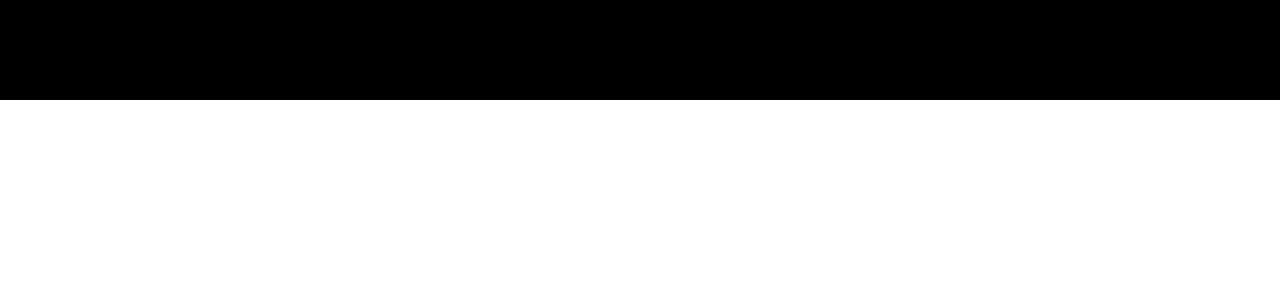
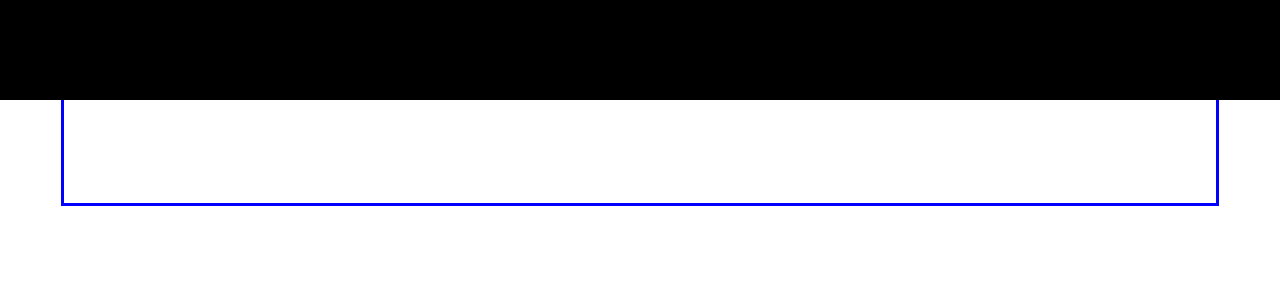
Before and after one commit to lioness3/Bar, a React (Create React App) app: page / in a window 1280 px wide. Shown: the top 300 px of the page. Built offline with nearby package versions, Linux system fonts and the light colour scheme.

Commit message:
add inventory component

```diff
--- a/src/components/App.js
+++ b/src/components/App.js
@@ -1,5 +1,6 @@
 import React from 'react';
 import Navigation from './Navigation.js';
+import Inventory from './Inventory.js';
 
 import './App.css';
 
@@ -7,6 +8,7 @@ function App() {
   return (
     <div>
       <Navigation/>
+      <Inventory/>
     </div>
   );
 }
--- /dev/null
+++ b/src/components/Inventory.js
@@ -0,0 +1,18 @@
+import React from 'react';
+
+
+function Inventory() {
+  const inventoryStyle = {
+border:'3px solid blue',
+height:'200px',
+width:'90vw',
+margin:'auto'
+  }
+  return (
+    <div style={inventoryStyle}>
+
+    </div>
+  );
+}
+
+export default Inventory;
--- a/src/components/Navigation.js
+++ b/src/components/Navigation.js
@@ -6,7 +6,8 @@ function Navigation() {
     position:'absolute',
     height:'100px',
     backgroundColor:'black',
-    width:'100vw'
+    width:'100vw',
+
   }
   return (
     <div style={Nav_bar}>
```
